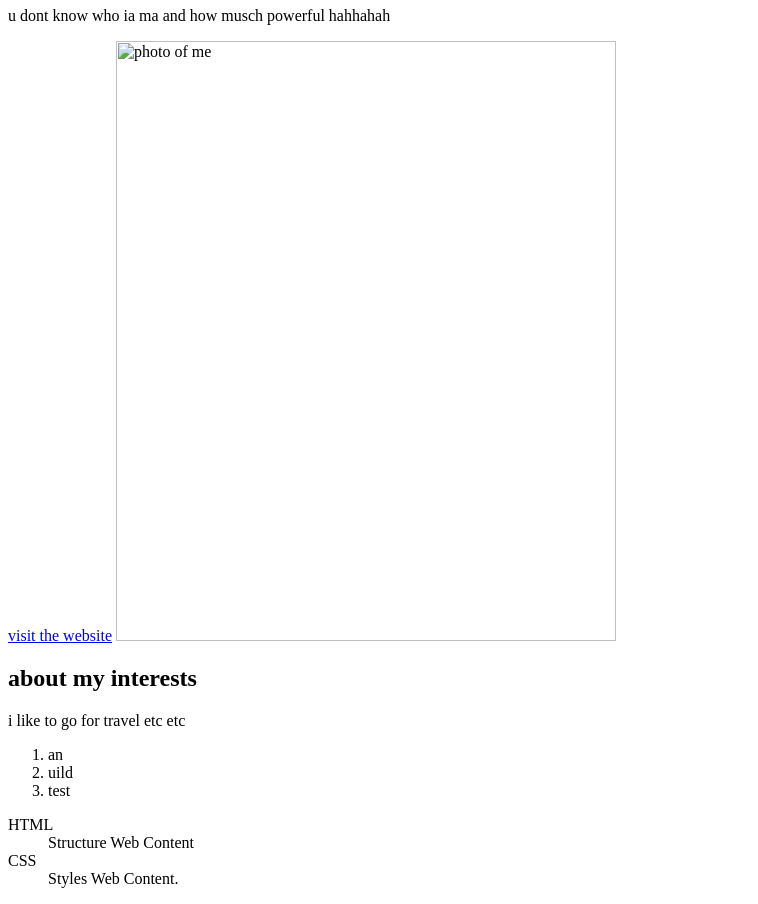
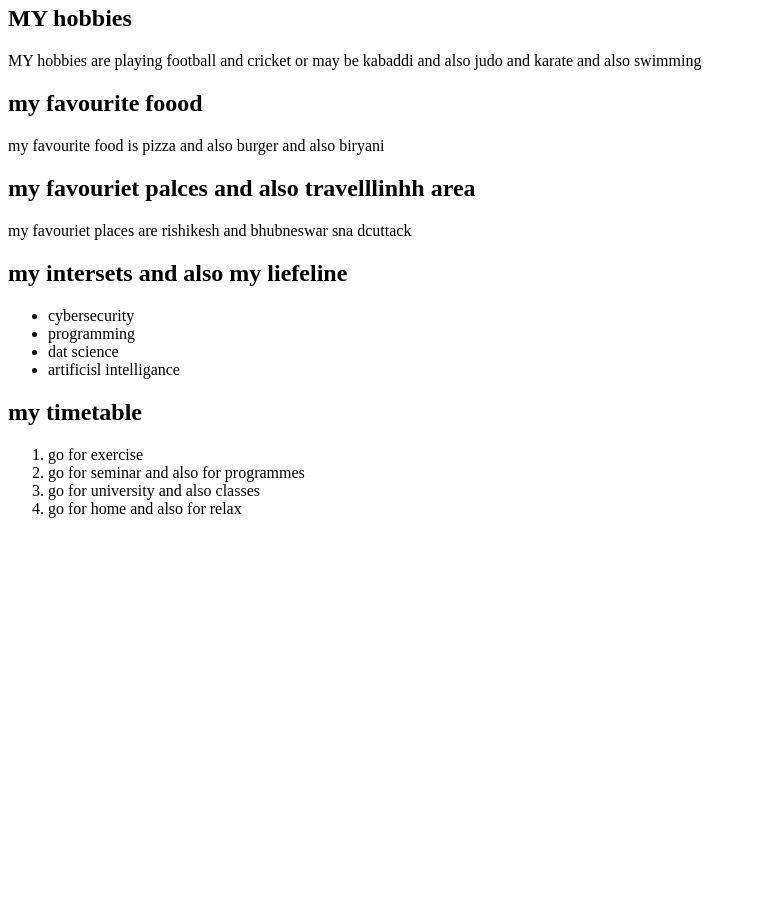
Before and after one commit to jeetprakashrana1-hub/jeetrana-demo, a plain HTML site: page index.html in a window 1280 px wide. Shown: the part 99-1003 px from the top of the page, without its empty margins (0-758 px from the left). After the commit the page ends 800 px from the top, so only its background shows below. Drawn offline with Linux system fonts and the light colour scheme.

Commit message:
Update website

```diff
--- a/index.html
+++ b/index.html
@@ -1,34 +1,39 @@
-<!DOCTTYPE.html>
-<html>
-    <meta charset"UTF-2
-    <title> jeet rana the boss </title>
+<!DOCTYPE.html>
+<html lang ="en">
 
-    <body>
-        <h1>i am the boss</h1>
-        <p>u dont know who ia ma and how musch powerful hahhahah</p>
-    </body>
+<head>
+    <meta charset ="UTF-8">
+    <meta name ="viewport"content="width=device-width,initial-scale=1.0">
+    <title>My personal introduction</title>
+</head>
+</body>
+    <h1>My Personal Introduction</h1>
+    <p>My name is jeet prakash rana</p>
 
-    <a href ="https://www.google.com">visit the website</a>
-    <img src ="photo.jpg" alt="photo of me"width="500" height="600">
-    <div>
-        <h2> about my interests</h2>
-        <p>i like to go for travel etc etc</p>
-    </div>
+    <h2>MY hobbies</h2>
+    <p>MY hobbies are playing football and cricket
+        or may be kabaddi and also judo and karate and also swimming
+    </p>
+    <h2>my favourite foood </h2>
+    <p>my favourite food is pizza
+        and also burger and also biryani
+    </p>
+    <h2>my favouriet palces and also travelllinhh area </h2>
+    <p> my favouriet places are rishikesh and  bhubneswar sna dcuttack</p>
+
+    <h2>my intersets and also my liefeline</h2>
     <ul>
-        <li<HTML</li>
-        <li<CSS</li>
+        <li>cybersecurity</li>
+        <li>programming</li>
+        <li>dat science</li>
+        <li>artificisl intelligance</li>
     </ul>
-
+    <h2>my timetable</h2>
     <ol>
-        <li>an</li>
-        <li>uild</li>
-        <li>test</li>
+        <li>go for exercise</li>
+        <li>go for seminar and also for programmes</li>
+        <li>go for university and also classes</li>
+        <li>go for home and also for relax</li>
     </ol>
-
-    <dl>
-        <dt>HTML</dt>
-        <dd>Structure Web Content</dd>
-        <dt>CSS</dt>
-        <dd>Styles Web Content.</dd>
-    </dl>
+</body>
 </html>
```
